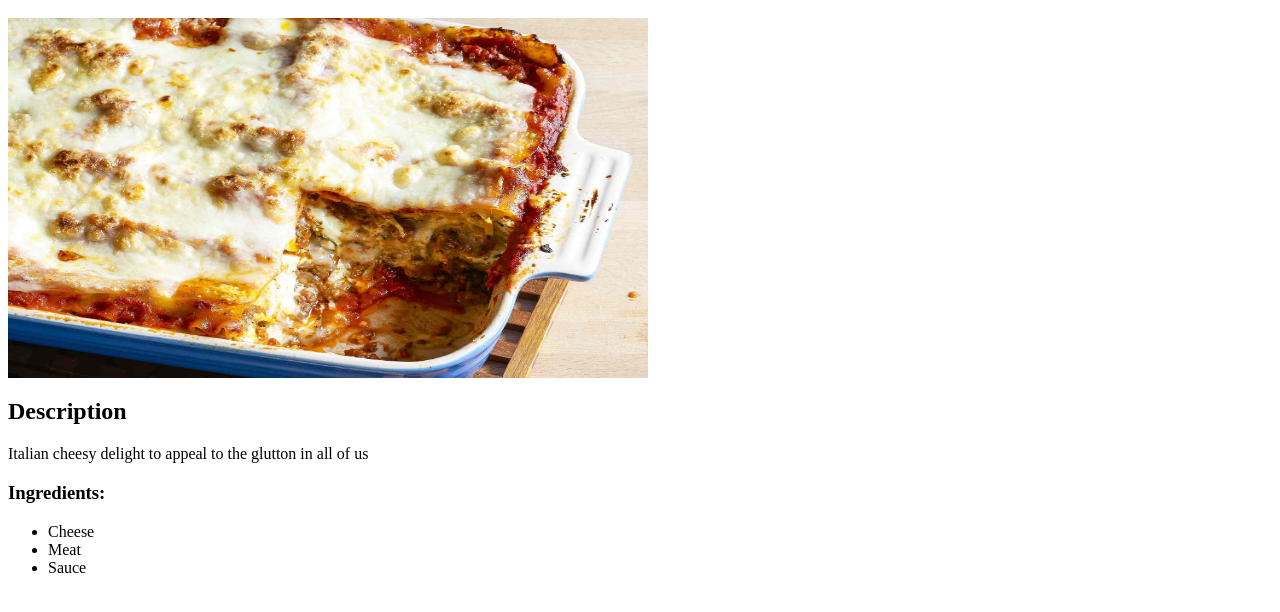
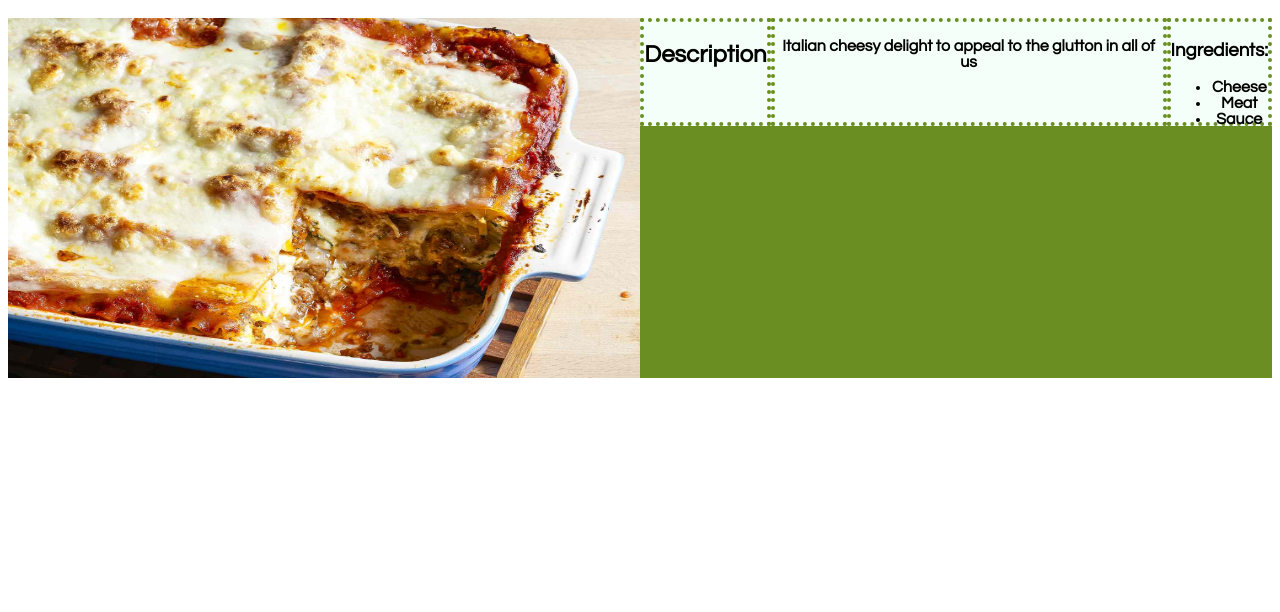
Before and after one commit to abdullaha24/odin-recipes, a plain HTML site: page recipes/lasagna.html in a window 1280 px wide. Shown: the part 48-660 px from the top of the page. Drawn offline with Linux system fonts and the light colour scheme.

Commit message:
added flexbox styling

```diff
--- a/recipes/lasagna.html
+++ b/recipes/lasagna.html
@@ -1,10 +1,15 @@
+<link rel="stylesheet" href="../styles.css"/>
 <h1>Lasagna</h1>
+<div class="flex-container">
     <img src="../images/lasagna.jpg" style="width: 640px;height: 360px;">
-<h2>Description</h2>
-<p>Italian cheesy delight to appeal to the glutton in all of us</p>
+    <div class="Descr"><h2>Description</h2></div>
+    <div class = "Descr"><p>Italian cheesy delight to appeal to the glutton in all of us</p></div>
+    <div class="Descr">
        <h3>Ingredients:</h3>
         <ul>
             <li>Cheese</li>
             <li>Meat</li>
             <li>Sauce</li>
             </ul>
+    </div>
+ </div>
--- /dev/null
+++ b/styles.css
@@ -0,0 +1,22 @@
+.flex-container {
+    display: flex;
+    background-color: olivedrab;
+    color: white;
+    font-weight: bold;
+    font-family: "Century Gothic"
+}
+
+.flex-container div {
+    background: mintcream;
+    border: 4px dotted olivedrab;
+    height: 100px;
+    flex: auto;
+    font-weight: 100;
+}
+
+.flex-container .Descr {
+    color: black;
+    align-items: center;
+    text-align: center;
+    font-weight: 700;
+}
```
Also changed, not shown: index.html (+8 -2 lines). Lines whose indentation alone changed are shown as unchanged.
